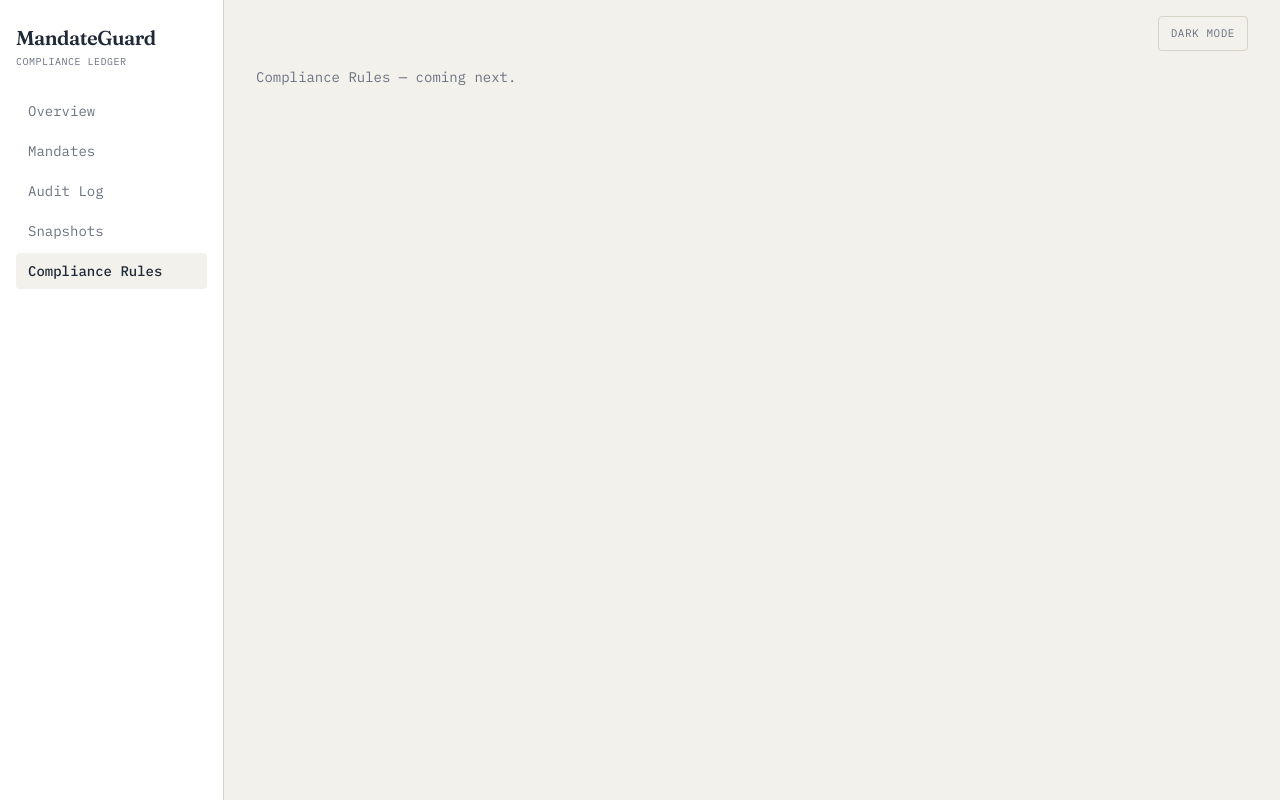
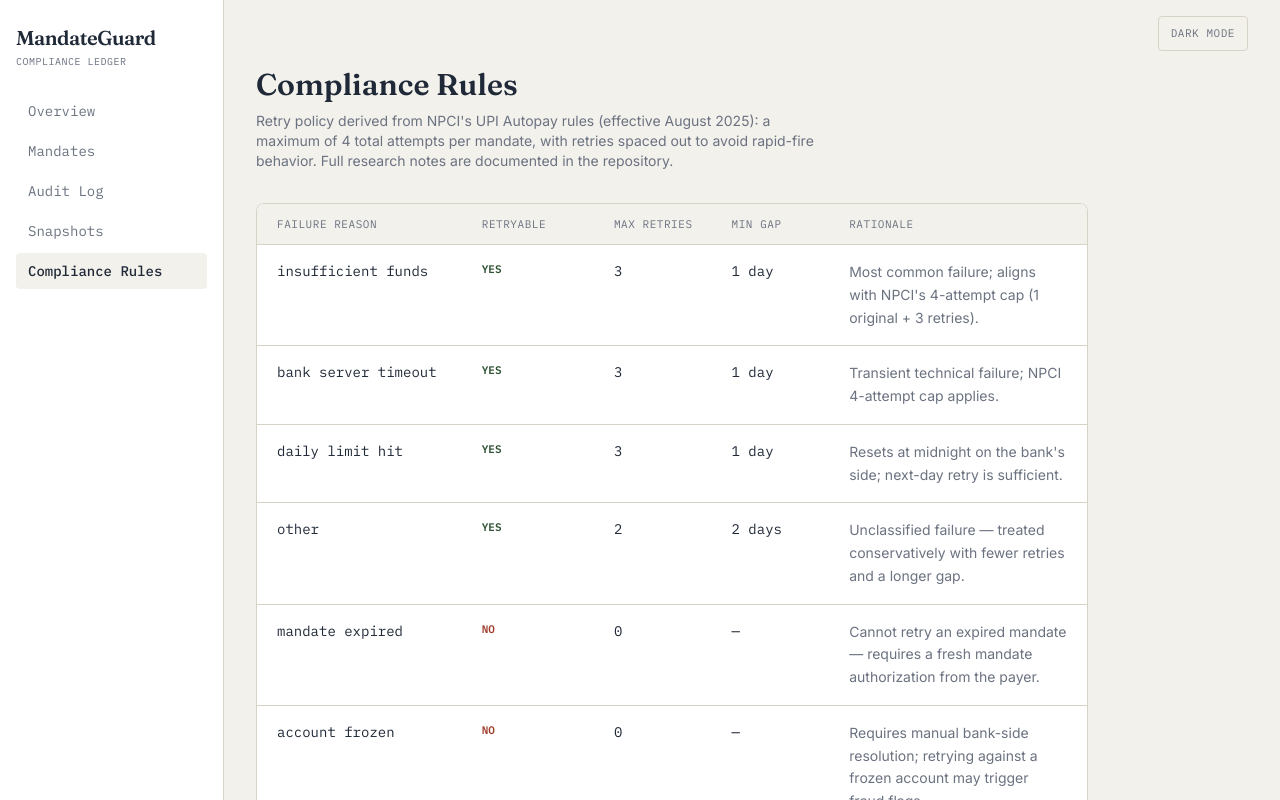
Before and after one commit to Saubhagya1621/mandateguard, a React (Vite) app in the folder client/: page / in a window 1280 px wide. Both pictures are taken after a click on the button "Compliance Rules". Shown: the top 800 px of the page. Built offline with nearby package versions, Linux system fonts and the light colour scheme; no server answers.

Commit message:
Feature: Compliance Rules page — completes 5-section sidebar navigation

```diff
--- a/client/src/App.jsx
+++ b/client/src/App.jsx
@@ -6,6 +6,7 @@ import ThemeToggle from "./components/ThemeToggle";
 import OverviewPage from "./components/OverviewPage";
 import AuditLogPage from "./components/AuditLogPage";
 import SnapshotTrend from "./components/SnapshotTrend";
+import CompliancePage from "./components/CompliancePage";
 
 function App() {
   const [activeSection, setActiveSection] = useState("overview");
@@ -61,7 +62,7 @@ function App() {
     }
 
     if (activeSection === "rules") {
-      return <div className="text-ink-muted font-mono text-sm">Compliance Rules — coming next.</div>;
+      return <CompliancePage />;
     }
 
     return null;
--- /dev/null
+++ b/client/src/components/CompliancePage.jsx
@@ -0,0 +1,101 @@
+const RULES = [
+  {
+    reason: "insufficient_funds",
+    retryable: true,
+    maxRetries: 3,
+    gap: "1 day",
+    rationale: "Most common failure; aligns with NPCI's 4-attempt cap (1 original + 3 retries).",
+  },
+  {
+    reason: "bank_server_timeout",
+    retryable: true,
+    maxRetries: 3,
+    gap: "1 day",
+    rationale: "Transient technical failure; NPCI 4-attempt cap applies.",
+  },
+  {
+    reason: "daily_limit_hit",
+    retryable: true,
+    maxRetries: 3,
+    gap: "1 day",
+    rationale: "Resets at midnight on the bank's side; next-day retry is sufficient.",
+  },
+  {
+    reason: "other",
+    retryable: true,
+    maxRetries: 2,
+    gap: "2 days",
+    rationale: "Unclassified failure — treated conservatively with fewer retries and a longer gap.",
+  },
+  {
+    reason: "mandate_expired",
+    retryable: false,
+    maxRetries: 0,
+    gap: "—",
+    rationale: "Cannot retry an expired mandate — requires a fresh mandate authorization from the payer.",
+  },
+  {
+    reason: "account_frozen",
+    retryable: false,
+    maxRetries: 0,
+    gap: "—",
+    rationale: "Requires manual bank-side resolution; retrying against a frozen account may trigger fraud flags.",
+  },
+];
+
+function CompliancePage() {
+  return (
+    <div>
+      <h2 className="font-display text-3xl font-semibold text-ink mb-2">Compliance Rules</h2>
+      <p className="text-sm text-ink-muted mb-8 max-w-xl">
+        Retry policy derived from NPCI's UPI Autopay rules (effective August 2025):
+        a maximum of 4 total attempts per mandate, with retries spaced out to avoid
+        rapid-fire behavior. Full research notes are documented in the repository.
+      </p>
+
+      <div className="border border-line rounded-lg bg-card overflow-hidden">
+        <div className="grid grid-cols-[1.3fr_0.8fr_0.7fr_0.7fr_1.5fr] gap-4 px-5 py-3 border-b border-line bg-paper">
+          <span className="text-[11px] font-mono uppercase tracking-wider text-ink-muted">Failure Reason</span>
+          <span className="text-[11px] font-mono uppercase tracking-wider text-ink-muted">Retryable</span>
+          <span className="text-[11px] font-mono uppercase tracking-wider text-ink-muted">Max Retries</span>
+          <span className="text-[11px] font-mono uppercase tracking-wider text-ink-muted">Min Gap</span>
+          <span className="text-[11px] font-mono uppercase tracking-wider text-ink-muted">Rationale</span>
+        </div>
+
+        {RULES.map((rule, i) => (
+          <div
+            key={rule.reason}
+            className={`grid grid-cols-[1.3fr_0.8fr_0.7fr_0.7fr_1.5fr] gap-4 px-5 py-4 items-start ${
+              i !== RULES.length - 1 ? "border-b border-line" : ""
+            }`}
+          >
+            <p className="font-mono text-sm text-ink">{rule.reason.replace(/_/g, " ")}</p>
+            <p
+              className={`text-[11px] font-mono uppercase font-semibold ${
+                rule.retryable ? "text-forest" : "text-oxide"
+              }`}
+            >
+              {rule.retryable ? "Yes" : "No"}
+            </p>
+            <p className="font-mono text-sm text-ink">{rule.maxRetries}</p>
+            <p className="font-mono text-sm text-ink">{rule.gap}</p>
+            <p className="text-sm text-ink-muted leading-relaxed">{rule.rationale}</p>
+          </div>
+        ))}
+      </div>
+
+      <div className="mt-6 border border-dashed border-line rounded-lg p-5 bg-card">
+        <p className="text-[11px] font-mono uppercase tracking-wider text-ink-muted mb-2">
+          Known Simplifications
+        </p>
+        <ul className="text-sm text-ink-muted space-y-1.5 leading-relaxed">
+          <li>• Staggered 24h/72h/168h retry sequence not implemented — this MVP uses a flat minimum-gap value per reason.</li>
+          <li>• No time-of-day execution windowing (NPCI non-peak hours before 10 AM / 1–5 PM / after 9:30 PM).</li>
+          <li>• NACH and UPI Autopay are treated under one unified rule set for scope reasons.</li>
+        </ul>
+      </div>
+    </div>
+  );
+}
+
+export default CompliancePage;
```
